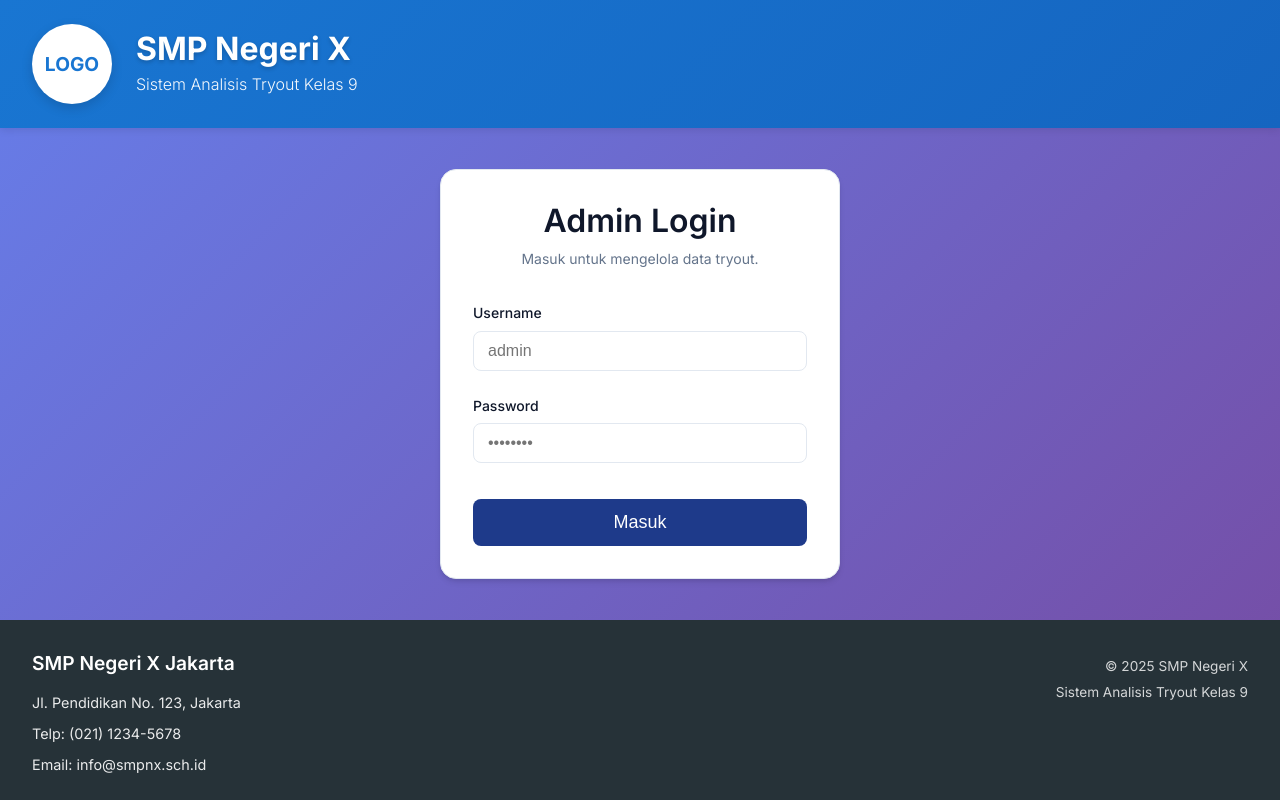
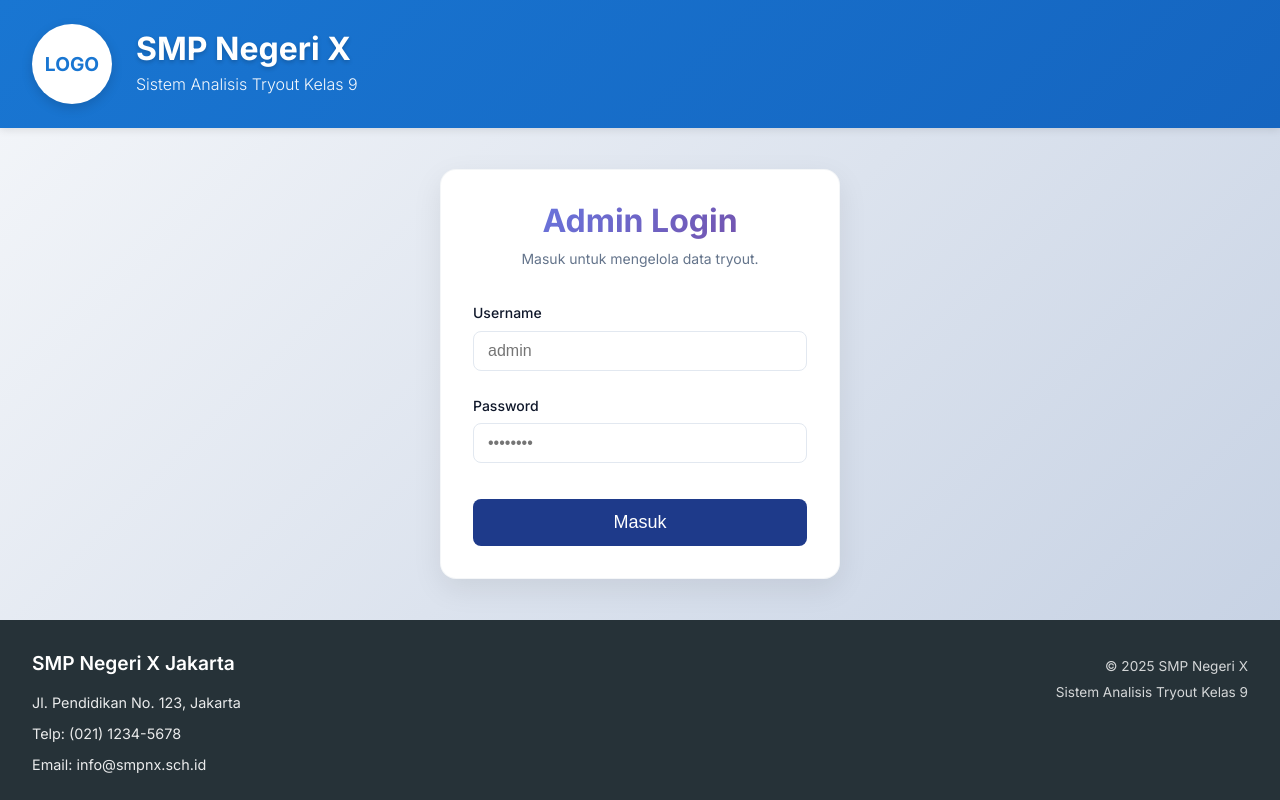
Before and after one commit to hqimgame-hub/analisis_tryout, a Next.js app: page /login in a window 1280 px wide. Built offline with nearby package versions, Linux system fonts and the light colour scheme.

Commit message:
Update login page design to modern minimalist style

```diff
--- a/src/app/login/page.module.css
+++ b/src/app/login/page.module.css
@@ -2,7 +2,7 @@
     min-height: 100vh;
     display: flex;
     flex-direction: column;
-    background: linear-gradient(135deg, #667eea 0%, #764ba2 100%);
+    background: linear-gradient(135deg, #f5f7fa 0%, #c3cfe2 100%);
 }
 
 .container {
@@ -16,19 +16,27 @@
 .loginCard {
     width: 100%;
     max-width: 400px;
+    border: 1px solid rgba(148, 163, 184, 0.1);
+    box-shadow: 0 10px 30px rgba(0, 0, 0, 0.08);
 }
 
 .title {
     text-align: center;
     margin-bottom: var(--space-xs);
-    color: var(--text-main);
+    font-size: 2rem;
+    font-weight: 700;
+    background: linear-gradient(135deg, #667eea 0%, #764ba2 100%);
+    -webkit-background-clip: text;
+    -webkit-text-fill-color: transparent;
+    background-clip: text;
 }
 
 .subtitle {
     text-align: center;
-    color: var(--text-muted);
+    color: #64748b;
     margin-bottom: var(--space-xl);
     font-size: 0.875rem;
+    font-weight: 400;
 }
 
 .form {
```
